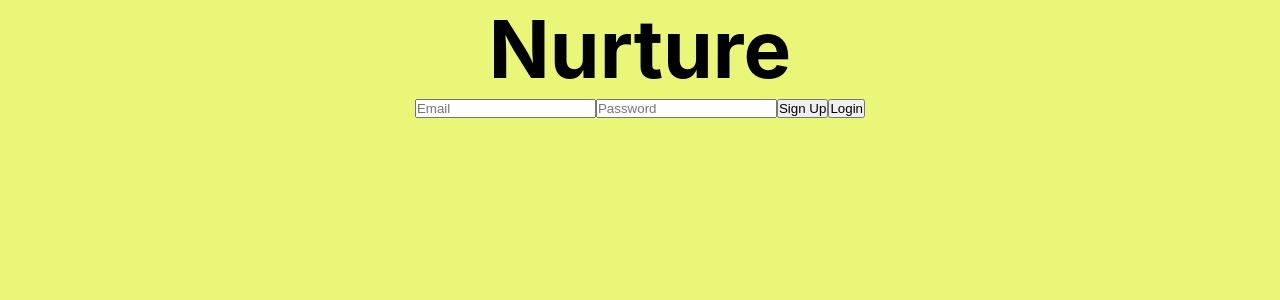
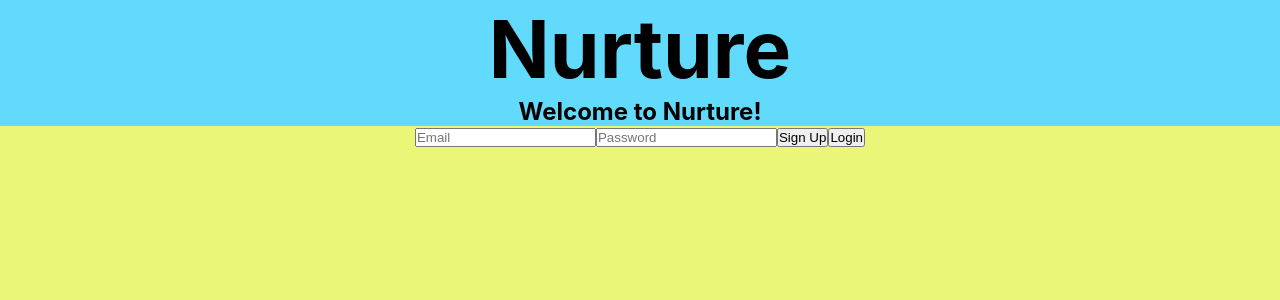
Before and after one commit to miguelclosa-ca/hth24-nurture, a React (Create React App) app: page / in a window 1280 px wide. Shown: the top 300 px of the page. Built offline with nearby package versions, Linux system fonts and the light colour scheme; no server answers.

Commit message:
Added subheading

```diff
--- a/src/components/Sky.js
+++ b/src/components/Sky.js
@@ -12,7 +12,7 @@ function Sky(){
 
             <h1 id="title">Nurture</h1>
 
-
+            <h2 id="subheading">Welcome to Nurture!</h2>
 
         </div>
 
--- a/src/styles/skySheet.css
+++ b/src/styles/skySheet.css
@@ -6,9 +6,7 @@
 }
 
 .sky-container{
-    /*background-color: #61dafb;*/
-
-
+    background-color: #61dafb;
 }
 
 #title{
```
